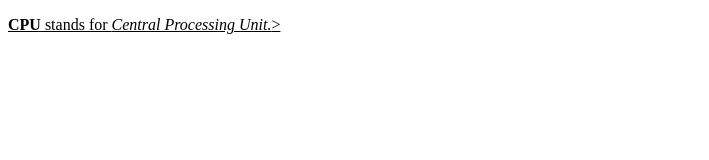
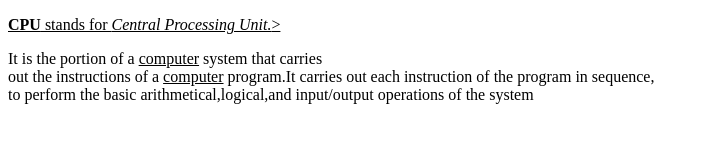
Before and after one commit to iamneo-production/aeccafcfadaeccdfffebaeceaec, a plain HTML site: page public/index.html in a window 1280 px wide. Shown: the whole page, without its empty margins (0-709 px from the left). Drawn offline with Linux system fonts and the light colour scheme.

Commit message:
Backup Commit

```diff
--- a/public/index.html
+++ b/public/index.html
@@ -2,6 +2,7 @@
 
 <head>
     <p><u><b>CPU</b> stands for <i>Central Processing Unit.</i>></u></p>
+    <p>It is the portion of a <u>computer</u> system that carries<br>out the instructions of a <u>computer</u> program.It carries out each instruction of the program in sequence,<br>to perform the basic arithmetical,logical,and input/output operations of the system</p>
 
 </head>
 <body>
```
